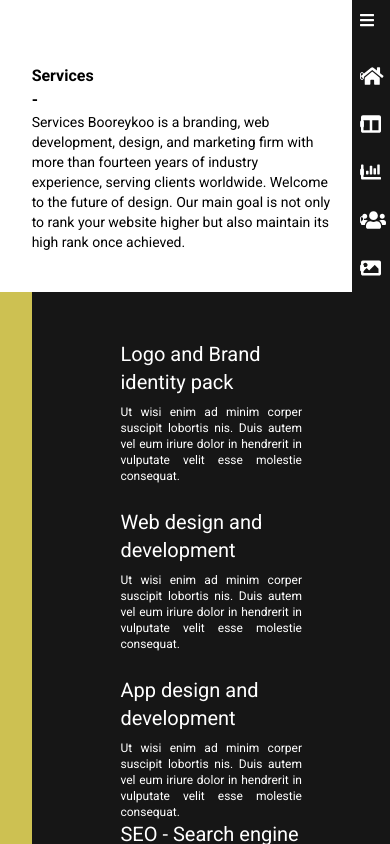
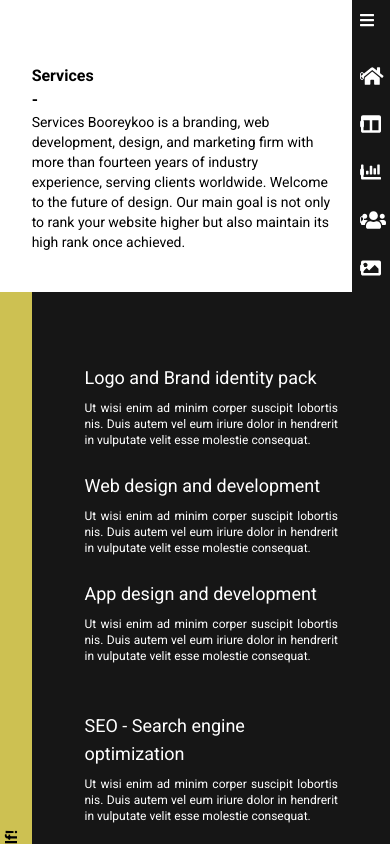
Before and after one commit to Rippyblogger/Nylctest, a Vue app: page /Services in a window 390 px wide. Shown: the top 844 px of the page. Built offline with nearby package versions, Linux system fonts and the light colour scheme.

Commit message:
ui fixes

```diff
--- a/src/views/PortfolioDetails.vue
+++ b/src/views/PortfolioDetails.vue
@@ -1,41 +1,52 @@
 <template>
-    <div class=" px-2 md:px-32 py-6">
-        <div class="grid grid-cols-1 lg:grid-cols-2 gap-16 place-items-center h-screen">
-        <div class="order-2 lg:order-1">
-            <h1 class="font-bold text-xl">{{details.headerOne}}</h1>
+		<div class="px-2 md:px-32 py-6">
+            <span class="text-2xl cursor-pointer"><i class="fas fa-arrow-left "></i></span>
+			<div
+				class="grid grid-cols-1 lg:grid-cols-2 gap-16 py-6 "
+			>
+				<div
+					class="order-2 lg:order-1"
+					data-aos="fade-right"
+					data-aos-duration="1000"
+					data-aos-delay="100"
+				>
+					<h1 class="font-bold text-xl">{{ details.headerOne }}</h1>
 					<p class="font-bold text-xl">-</p>
-            <p class="text-justify ">
-                {{details.text}}
+					<p class="text-justify">
+						{{ details.text }}
 					</p>
 				</div>
-        <div class="order-1 lg:order-2">
-            <img :src="require(`@/assets/portfolio/${details.insideSrc1}`)" :alt="details.insideSrc1">
+				<div
+					class="order-1 lg:order-2"
+					data-aos="fade-left"
+					data-aos-duration="1000"
+					data-aos-delay="100"
+				>
+					<img
+						:src="require(`@/assets/portfolio/${details.insideSrc1}`)"
+						:alt="details.insideSrc1"
+					/>
 				</div>
 			</div>
 		</div>
 </template>
 
 <script>
-import {mapState} from 'vuex';
+import { mapState } from "vuex";
 
 export default {
-    data(){
-        return{
-            portfolioId:this.$route.params.id,
-
-        }
+	data() {
+		return {
+			portfolioId: this.$route.params.id,
+		};
 	},
-    computed:{
+	computed: {
 		...mapState(["images"]),
-        details(){
-            return this.images.find(
-                image => image.alt == this.portfolioId
-            )
-        }
-    }
-}
+		details() {
+			return this.images.find((image) => image.alt == this.portfolioId);
+		},
+	},
+};
 </script>
 
-<style scoped>
-
-</style>
+<style scoped></style>
--- a/src/views/Services.vue
+++ b/src/views/Services.vue
@@ -1,6 +1,6 @@
 <template>
 	<div
-		class="bg-white h-screen w-screen text-bg-black py-16 flex flex-col font-Roboto"
+		class="bg-white h-screen  text-bg-black py-16 grid place-items-center font-Roboto"
 	>
 		<div class="flex flex-row font-normal">
 			<div class="w-40"></div>
@@ -28,20 +28,20 @@
 				<ul
 					v-for="(servicesText, index) in servicesTexts"
 					:key="index"
-					class="flex flex-col space-y-6"
+					class="flex flex-col space-y-6 py-6"
 				>
-					<div class="space-y-2 px-10 min-h-24">
-						<li class="text-xl">{{ servicesText.text1 }}</li>
+					<div class="space-y-2 px-1 md:px-10 min-h-24">
+						<li class="text-lg">{{ servicesText.text1 }}</li>
 						<li class="text-xs text-justify">{{ servicesText.subText1 }}</li>
 					</div>
 
-					<div class="space-y-2 px-10 min-h-24">
-						<li class="text-xl">{{ servicesText.text2 }}</li>
+					<div class="space-y-2 px-1 md:px-10 min-h-24">
+						<li class="text-lg">{{ servicesText.text2 }}</li>
 						<li class="text-xs text-justify">{{ servicesText.subText2 }}</li>
 					</div>
 
-					<div class="space-y-2 px-10 min-h-24">
-						<li class="text-xl">{{ servicesText.text3 }}</li>
+					<div class="space-y-2 px-1 md:px-10 min-h-24">
+						<li class="text-lg">{{ servicesText.text3 }}</li>
 						<li class="text-xs text-justify">{{ servicesText.subText3 }}</li>
 					</div>
 				</ul>
```
Lines whose indentation alone changed are shown as unchanged.
